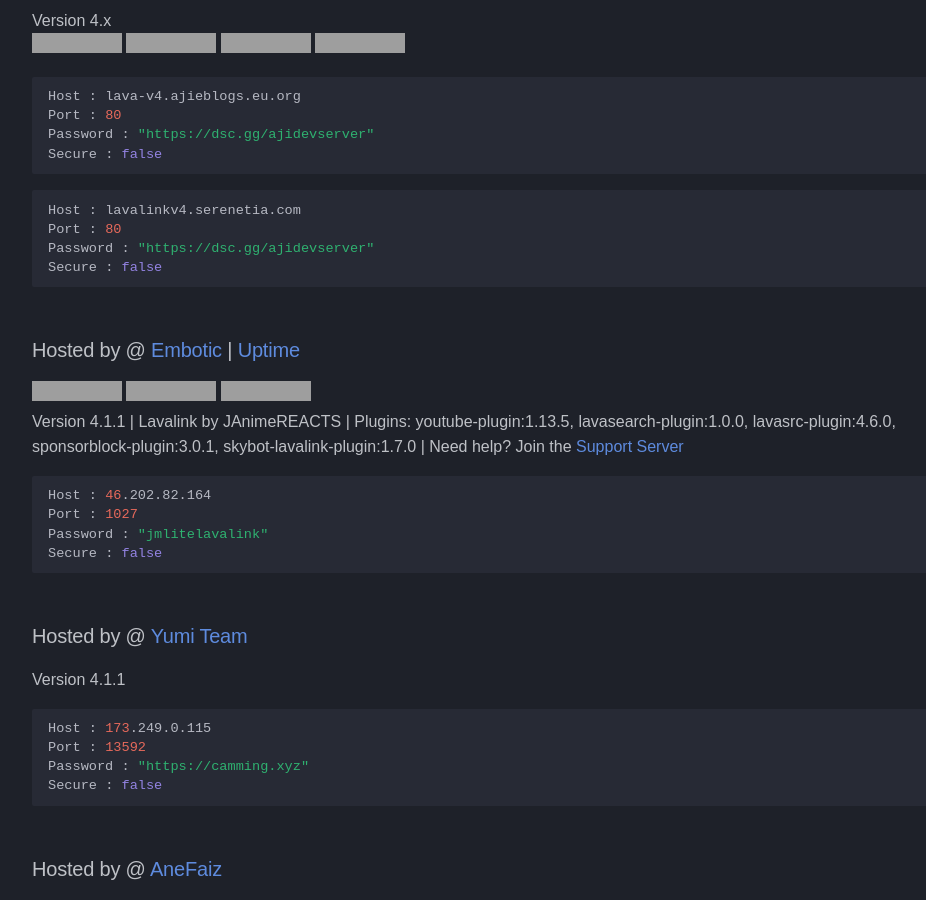
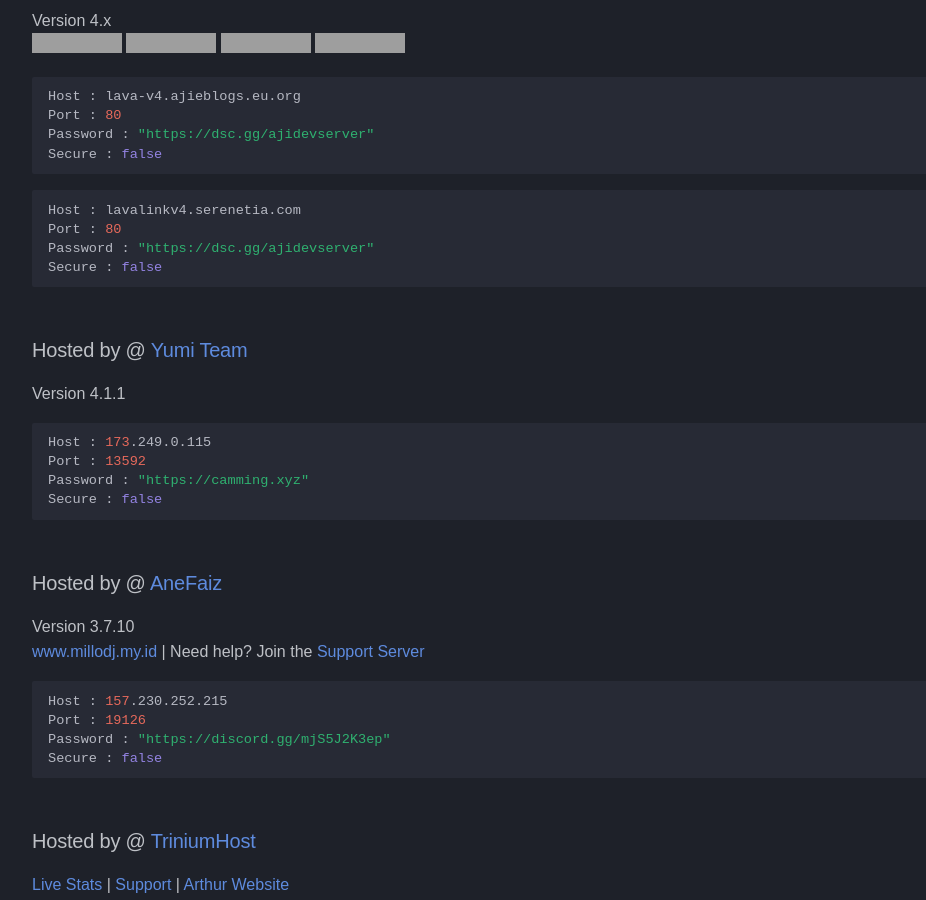
Before and after one commit to DarrenOfficial/lavalink-list, an MkDocs documentation site: the page built from docs/NoSSL/Lavalink-NonSSL.md, in a window 1280 px wide and 900 px high, scrolled down 971 px. Shown: the whole window, without its empty margins (14-940 px from the left). Built offline with MkDocs 1.6.1 and Material for MkDocs 9.7.7, drawn with Linux system fonts in a browser that asks for light colours; some web fonts are replaced; comment, search, counter and statistics services are not loaded; a style sheet for code colours, icons or effects is not loaded; some of the changed text lies outside the part shown; grey boxes are pictures that could not be loaded.

Commit message:
JM Lite LAVALINK V2 (EOL) (#741)
Due to personal reasons, maintaining the quality of the lavalink and real life was a bit of a  challenge, due to this, I'm gonna unfortunately take the lavalink offline. (for now)

Lavalink will be back (soon, I hope)

````diff
--- a/docs/NoSSL/Lavalink-NonSSL.md
+++ b/docs/NoSSL/Lavalink-NonSSL.md
@@ -62,16 +62,6 @@ Password : "https://dsc.gg/ajidevserver"
 Secure : false
 ```
 
-### Hosted by @ [Embotic](https://discord.gg/XpNWvYjX5F) | [Uptime](https://hetrixtools.com/report/uptime/0da291f13750558ad637bf795974619b/) <br />
-![status](https://lavalink-list-api.ajieblogs.eu.org/46-202-82-164-1027/badge/Status) ![load](https://lavalink-list-api.ajieblogs.eu.org/46-202-82-164-1027/badge/Load) ![playersv4jmlite](https://lavalink-list-api.ajieblogs.eu.org/46-202-82-164-1027/badge/Players) <br />
-Version 4.1.1 | Lavalink by JAnimeREACTS | Plugins: youtube-plugin:1.13.5, lavasearch-plugin:1.0.0, lavasrc-plugin:4.6.0, sponsorblock-plugin:3.0.1, skybot-lavalink-plugin:1.7.0 | Need help? Join the [Support Server](https://discord.gg/NsTFDYvhXd)
-```bash
-Host : 46.202.82.164
-Port : 1027
-Password : "jmlitelavalink"
-Secure : false
-```
-
 ### Hosted by @ [ Yumi Team ](https://camming.xyz)
 Version 4.1.1
 ```bash
````
